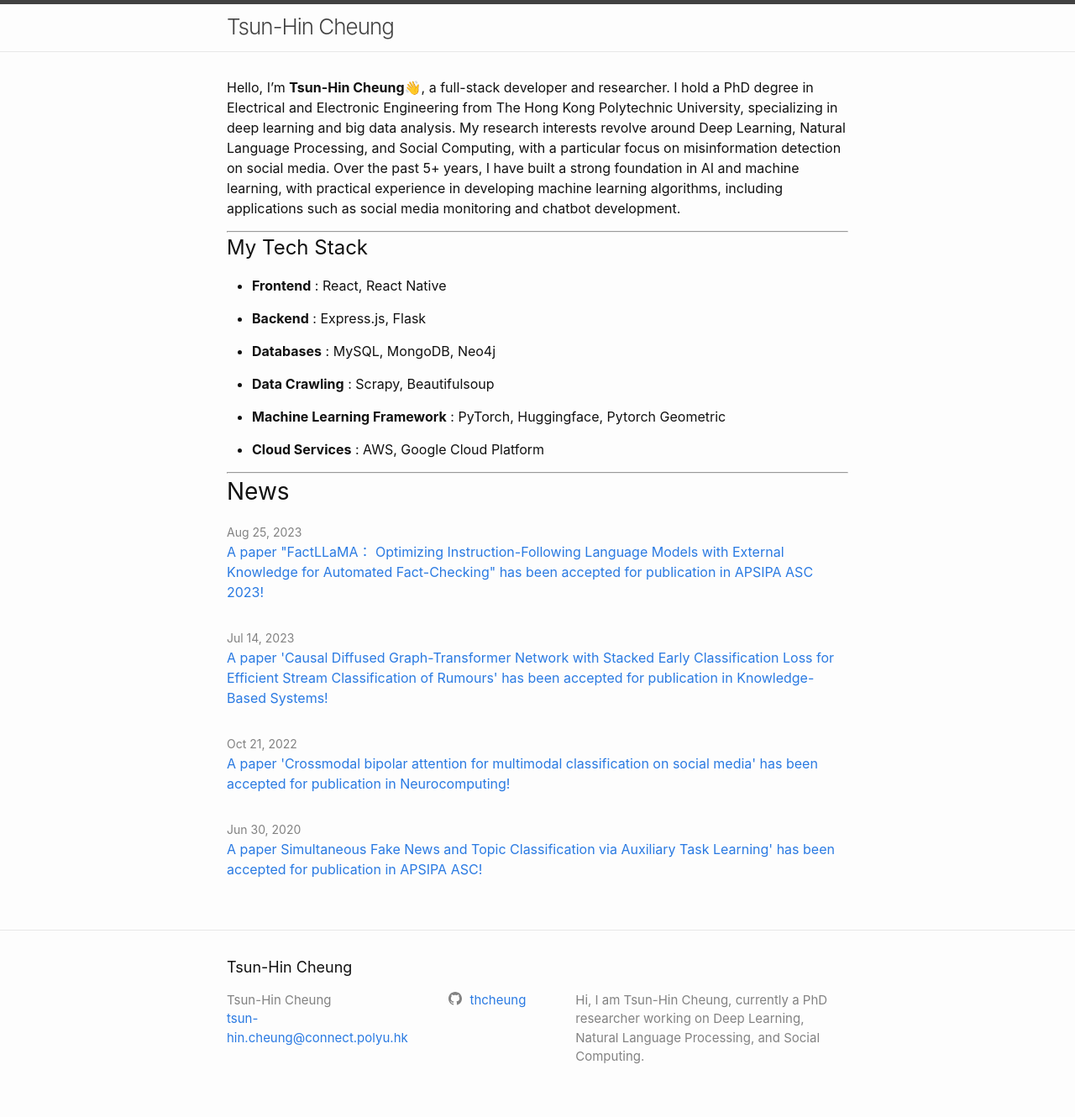
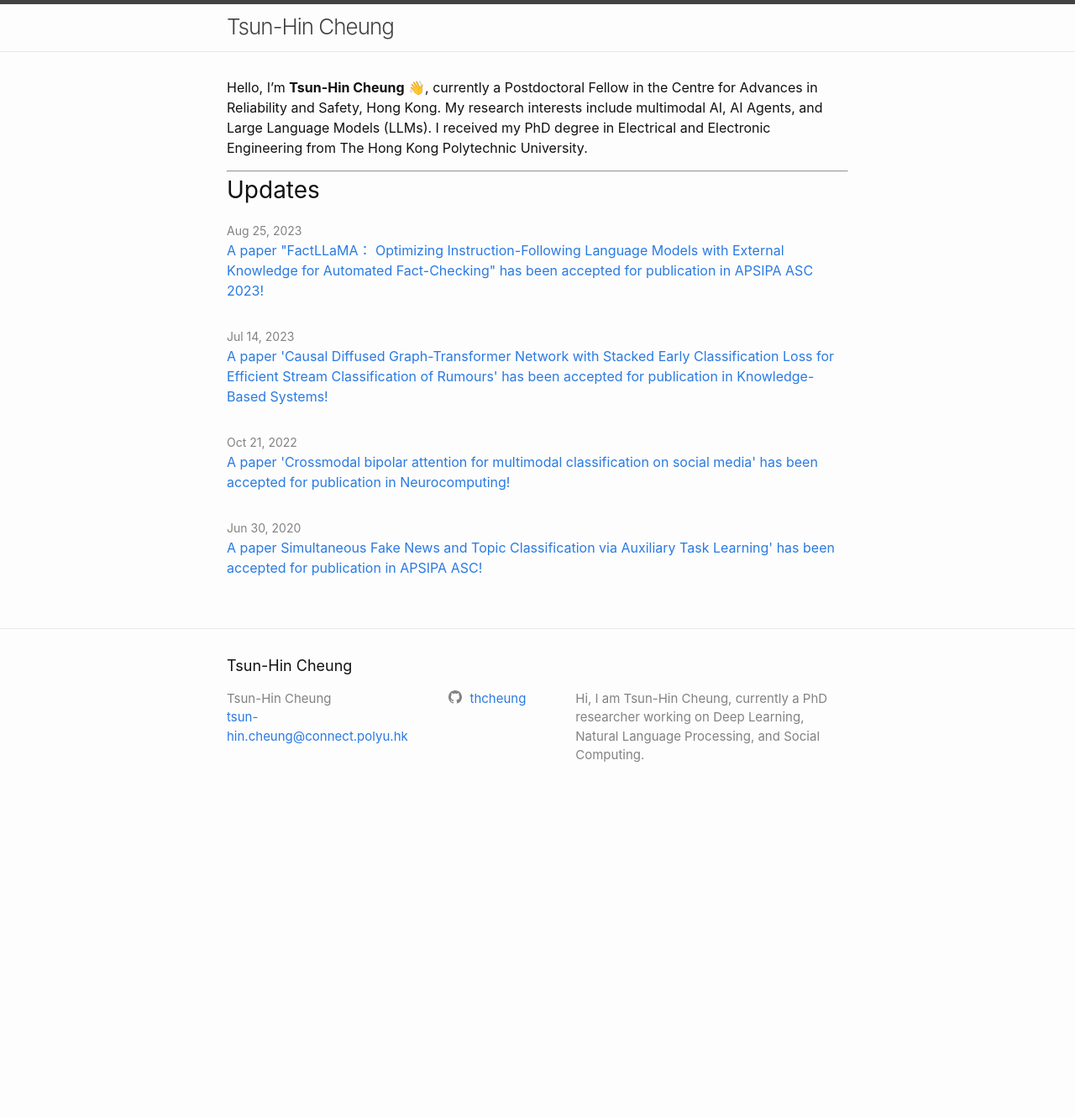
Before and after one commit to thcheung/thcheung.github.io, a Jekyll site: the page built from index.markdown, in a window 1280 px wide. Shown: the whole page at 84% size. Built offline with Jekyll 4.4.1, drawn with Linux system fonts in a browser that asks for light colours; after the commit the page ends 971 px from its top, so only the background shows below that.

Commit message:
update bios

```diff
--- a/_layouts/home.html
+++ b/_layouts/home.html
@@ -11,7 +11,7 @@ layout: default
 
   {%- if site.posts.size > 0 -%}
 
-    <h2 class="post-list-heading">{{ page.list_title | default: "News" }}</h2>
+    <h2 class="post-list-heading">{{ page.list_title | default: "Updates" }}</h2>
     <ul class="post-list">
       {%- for post in site.posts -%}
       <li>
--- a/index.markdown
+++ b/index.markdown
@@ -5,10 +5,10 @@
 layout: home
 ---
 
-Hello, I'm **Tsun-Hin Cheung**👋, a full-stack developer and researcher. I hold a PhD degree in Electrical and Electronic Engineering from The Hong Kong Polytechnic University, specializing in deep learning and big data analysis. My research interests revolve around Deep Learning, Natural Language Processing, and Social Computing, with a particular focus on misinformation detection on social media. Over the past 5+ years, I have built a strong foundation in AI and machine learning, with practical experience in developing machine learning algorithms, including applications such as social media monitoring and chatbot development.
+Hello, I'm **Tsun-Hin Cheung** 👋, currently a Postdoctoral Fellow in the Centre for Advances in Reliability and Safety, Hong Kong. My research interests include multimodal AI, AI Agents, and Large Language Models (LLMs). I received my PhD degree in Electrical and Electronic Engineering from The Hong Kong Polytechnic University.
 
 ------
-
+<!--
 ## My Tech Stack
 
 - **Frontend** : React, React Native
@@ -23,4 +23,4 @@ Hello, I'm **Tsun-Hin Cheung**👋, a full-stack developer and researcher. I hol
 
 - **Cloud Services** : AWS, Google Cloud Platform
 
-------
+------ -->
```
Also changed, not shown: Gemfile.lock, 2 other files.
